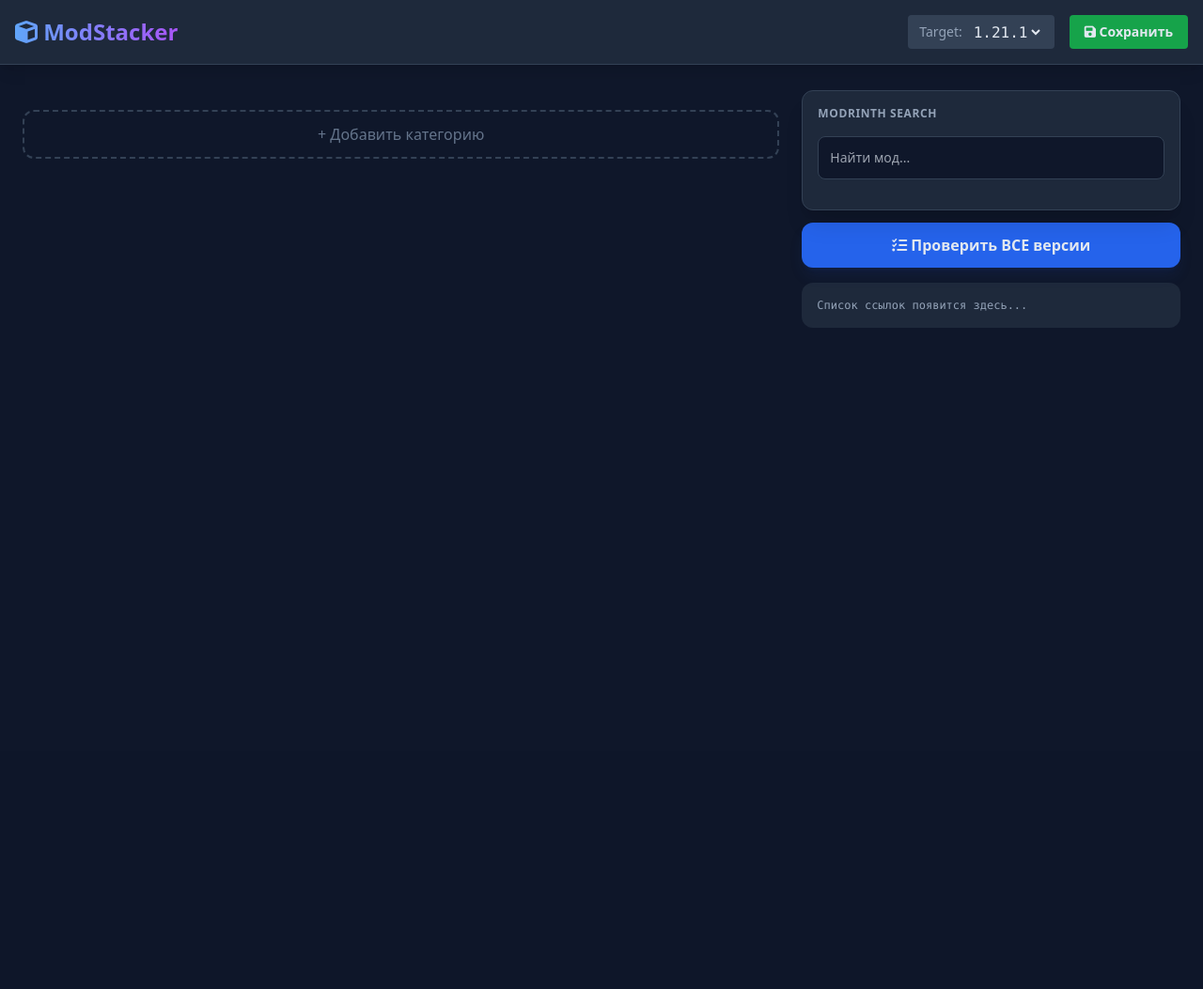
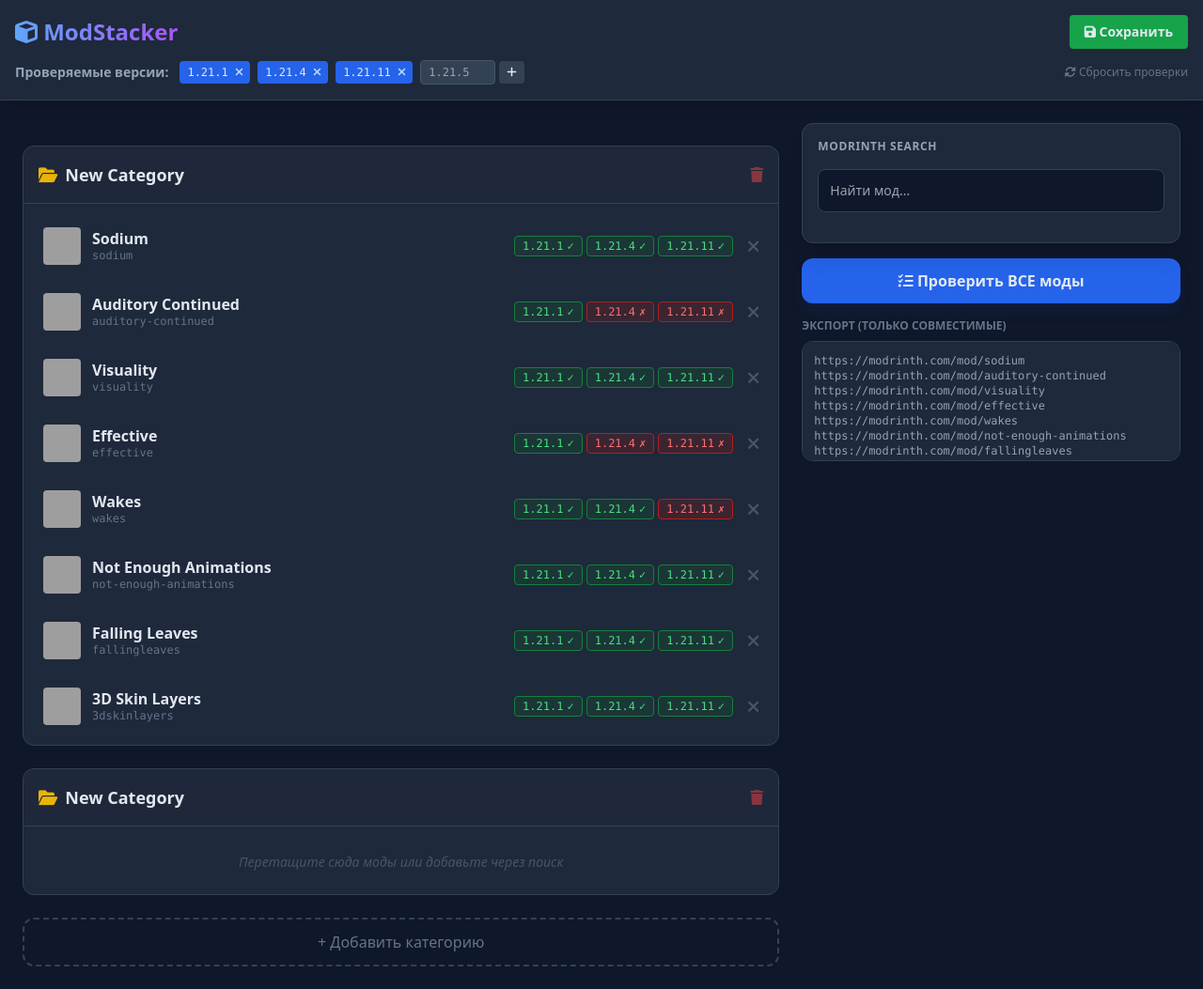
Before and after one commit to rkedjk/minecraft-mod-versioner, a Flask app: page / in a window 1280 px wide. Shown: the whole page at 94% size. Before the commit the page ends 349 px from the top, so only its background shows below. Run offline with Flask 3, Linux system fonts and the light colour scheme; data that the repository does not hold is empty; some libraries are stand-ins or nearby versions; grey boxes are pictures that could not be loaded.

Commit message:
Better UI

```diff
--- a/templates/index.html
+++ b/templates/index.html
@@ -1,50 +1,62 @@
 <!DOCTYPE html>
 <html lang="ru">
-
 <head>
     <meta charset="UTF-8">
     <title>ModStacker 🛠️</title>
-    <!-- Tailwind CSS -->
     <script src="https://cdn.tailwindcss.com"></script>
-    <!-- Alpine.js -->
     <script defer src="https://cdn.jsdelivr.net/npm/alpinejs@3.x.x/dist/cdn.min.js"></script>
-    <!-- Icons -->
     <link href="https://cdnjs.cloudflare.com/ajax/libs/font-awesome/6.0.0/css/all.min.css" rel="stylesheet">
     <style>
-        [x-cloak] {
-            display: none !important;
-        }
-
-        .scroll-hide::-webkit-scrollbar {
-            display: none;
-        }
+        [x-cloak] { display: none !important; }
+        .scroll-hide::-webkit-scrollbar { display: none; }
     </style>
 </head>
-
-<body class="bg-slate-900 text-slate-200 min-h-screen font-sans" x-data="app()" x-init="initApp()">
+<body class="bg-slate-900 text-slate-200 min-h-screen font-sans"
+      x-data="app()" x-init="initApp()">
 
     <!-- Верхняя панель -->
-    <div
-        class="sticky top-0 z-50 bg-slate-800 border-b border-slate-700 shadow-lg p-4 flex justify-between items-center">
+    <div class="sticky top-0 z-50 bg-slate-800 border-b border-slate-700 shadow-lg p-4">
+        <div class="flex justify-between items-center mb-3">
             <h1 class="text-2xl font-bold bg-gradient-to-r from-blue-400 to-purple-500 text-transparent bg-clip-text">
                 <i class="fa-solid fa-cube"></i> ModStacker
             </h1>
 
-        <div class="flex gap-4">
-            <!-- Выбор версий для проверки -->
-            <div class="flex items-center gap-2 bg-slate-700 px-3 py-1 rounded">
-                <span class="text-sm text-slate-400">Target:</span>
-                <select x-model="targetVersion" @change="resetChecks()" class="bg-transparent font-mono outline-none">
-                    <option value="1.21.1">1.21.1</option>
-                    <option value="1.21.2">1.21.2</option>
-                    <option value="1.21.3">1.21.3</option>
-                    <option value="1.21.4">1.21.4</option>
-                </select>
+            <button @click="saveData()" class="px-4 py-2 bg-green-600 hover:bg-green-500 rounded text-sm font-bold transition">
+                <i class="fa-solid fa-save"></i> Сохранить
+            </button>
         </div>
 
-            <button @click="saveData()"
-                class="px-4 py-2 bg-green-600 hover:bg-green-500 rounded text-sm font-bold transition">
-                <i class="fa-solid fa-save"></i> Сохранить
+        <!-- Управление версиями -->
+        <div class="flex items-center gap-3">
+            <span class="text-sm text-slate-400 font-semibold">Проверяемые версии:</span>
+
+            <!-- Список выбранных версий -->
+            <div class="flex gap-2 flex-wrap items-center">
+                <template x-for="(ver, idx) in targetVersions" :key="ver">
+                    <div class="flex items-center gap-1 bg-blue-600 px-2 py-1 rounded text-xs font-mono">
+                        <span x-text="ver"></span>
+                        <button @click="removeVersion(idx)" class="ml-1 text-blue-200 hover:text-white">
+                            <i class="fa-solid fa-xmark"></i>
+                        </button>
+                    </div>
+                </template>
+
+                <!-- Форма добавления новой версии -->
+                <div class="flex gap-1 items-center">
+                    <input type="text"
+                           x-model="newVersion"
+                           @keyup.enter="addVersion()"
+                           placeholder="1.21.5"
+                           class="w-20 bg-slate-700 border border-slate-600 rounded px-2 py-1 text-xs font-mono focus:border-blue-500 outline-none">
+                    <button @click="addVersion()" class="bg-slate-700 hover:bg-slate-600 px-2 py-1 rounded text-xs transition">
+                        <i class="fa-solid fa-plus"></i>
+                    </button>
+                </div>
+            </div>
+
+            <!-- Кнопка сброса проверок -->
+            <button @click="resetChecks()" class="ml-auto text-xs text-slate-500 hover:text-slate-300 transition">
+                <i class="fa-solid fa-rotate"></i> Сбросить проверки
             </button>
         </div>
     </div>
@@ -60,11 +72,9 @@
                     <div class="p-4 bg-slate-800/50 flex justify-between items-center border-b border-slate-700">
                         <h2 class="text-lg font-semibold flex items-center gap-2">
                             <i class="fa-solid fa-folder-open text-yellow-500"></i>
-                            <input x-model="cat.name" class="bg-transparent outline-none focus:text-blue-400"
-                                placeholder="Category Name">
+                            <input x-model="cat.name" class="bg-transparent outline-none focus:text-blue-400" placeholder="Category Name">
                         </h2>
-                        <button @click="deleteCategory(catIndex)"
-                            class="text-red-500 hover:text-red-400 opacity-50 hover:opacity-100">
+                        <button @click="deleteCategory(catIndex)" class="text-red-500 hover:text-red-400 opacity-50 hover:opacity-100">
                             <i class="fa-solid fa-trash"></i>
                         </button>
                     </div>
@@ -72,45 +82,49 @@
                     <!-- Список модов в категории -->
                     <div class="p-2 space-y-1">
                         <template x-for="(mod, modIndex) in cat.mods" :key="mod.slug">
-                            <div
-                                class="group flex items-center justify-between p-3 rounded-lg hover:bg-slate-700 transition border border-transparent hover:border-slate-600">
-                                <div class="flex items-center gap-3">
-                                    <img :src="mod.icon_url || 'https://cdn.modrinth.com/user/icon/placeholder.png'"
-                                        class="w-8 h-8 rounded">
+                            <div class="group flex items-center justify-between p-3 rounded-lg hover:bg-slate-700 transition border border-transparent hover:border-slate-600">
+                                <!-- Левая часть: иконка и название -->
+                                <div class="flex items-center gap-3 flex-shrink-0">
+                                    <img :src="mod.icon_url || 'https://cdn.modrinth.com/user/icon/placeholder.png'" class="w-10 h-10 rounded">
                                     <div>
                                         <div class="font-bold leading-tight" x-text="mod.title"></div>
                                         <div class="text-xs text-slate-500 font-mono" x-text="mod.slug"></div>
                                     </div>
                                 </div>
 
-                                <div class="flex items-center gap-4">
-                                    <!-- Статус версии -->
-                                    <div class="text-right">
-                                        <div x-show="!mod.checked"
-                                            class="text-xs text-slate-500 cursor-pointer hover:text-blue-400"
-                                            @click="checkMod(mod)">
-                                            Check <i class="fa-solid fa-rotate"></i>
-                                        </div>
-                                        <div x-show="mod.checking" class="text-yellow-500 animate-spin">
+                                <!-- Средняя часть: статусы версий -->
+                                <div class="flex-1 flex items-center gap-2 justify-end mr-4">
+                                    <template x-if="!mod.checked">
+                                        <button @click="checkMod(mod)"
+                                                class="text-xs text-slate-500 hover:text-blue-400 transition px-3 py-1 border border-slate-700 rounded hover:border-blue-500">
+                                            <i class="fa-solid fa-circle-check"></i> Проверить
+                                        </button>
+                                    </template>
+
+                                    <template x-if="mod.checking">
+                                        <div class="text-yellow-500 animate-spin text-sm">
                                             <i class="fa-solid fa-circle-notch"></i>
                                         </div>
-                                        <div x-show="mod.checked && !mod.checking">
-                                            <span x-show="mod.supported"
-                                                class="text-green-400 font-bold bg-green-400/10 px-2 py-0.5 rounded text-xs">
-                                                ✅ Supported
-                                            </span>
-                                            <span x-show="!mod.supported"
-                                                class="text-red-400 font-bold bg-red-400/10 px-2 py-0.5 rounded text-xs">
-                                                ❌ No version
-                                            </span>
+                                    </template>
+
+                                    <template x-if="mod.checked && !mod.checking">
+                                        <div class="flex gap-1 flex-wrap">
+                                            <template x-for="ver in targetVersions" :key="ver">
+                                                <div class="flex items-center gap-1 px-2 py-0.5 rounded text-xs font-mono"
+                                                     :class="mod.versions && mod.versions[ver] ? 'bg-green-900/30 text-green-400 border border-green-700' : 'bg-red-900/30 text-red-400 border border-red-700'">
+                                                    <span x-text="ver"></span>
+                                                    <span x-text="mod.versions && mod.versions[ver] ? '✓' : '✗'"></span>
                                                 </div>
+                                            </template>
+                                        </div>
+                                    </template>
                                 </div>
 
-                                    <button @click="cat.mods.splice(modIndex, 1)"
-                                        class="text-slate-600 hover:text-red-500 transition">
-                                        <i class="fa-solid fa-xmark"></i>
+                                <!-- Правая часть: кнопка удаления -->
+                                <button @click="cat.mods.splice(modIndex, 1); saveData()"
+                                        class="text-slate-600 hover:text-red-500 transition flex-shrink-0">
+                                    <i class="fa-solid fa-xmark text-lg"></i>
                                 </button>
-                                </div>
                             </div>
                         </template>
 
@@ -122,27 +136,25 @@
                 </div>
             </template>
 
-            <button @click="addCategory()"
-                class="w-full py-3 border-2 border-dashed border-slate-700 text-slate-500 rounded-xl hover:border-slate-500 hover:text-slate-300 transition">
+            <button @click="addCategory()" class="w-full py-3 border-2 border-dashed border-slate-700 text-slate-500 rounded-xl hover:border-slate-500 hover:text-slate-300 transition">
                 + Добавить категорию
             </button>
         </div>
 
         <!-- ПРАВАЯ КОЛОНКА: Поиск -->
         <div class="w-1/3">
-            <div class="sticky top-24 bg-slate-800 rounded-xl p-4 border border-slate-700 shadow-xl">
+            <div class="sticky top-32 bg-slate-800 rounded-xl p-4 border border-slate-700 shadow-xl">
                 <h3 class="font-bold mb-4 text-slate-400 uppercase text-xs tracking-wider">Modrinth Search</h3>
 
                 <div class="relative">
                     <input type="text" x-model="searchQuery" @input.debounce.500ms="performSearch()"
                            placeholder="Найти мод..."
                            class="w-full bg-slate-900 border border-slate-700 rounded-lg p-3 text-sm focus:border-blue-500 outline-none transition">
-                    <i x-show="isSearching"
-                        class="fa-solid fa-spinner fa-spin absolute right-3 top-3.5 text-slate-500"></i>
+                    <i x-show="isSearching" class="fa-solid fa-spinner fa-spin absolute right-3 top-3.5 text-slate-500"></i>
                 </div>
 
                 <!-- Результаты поиска -->
-                <div class="mt-4 space-y-2 max-h-[70vh] overflow-y-auto pr-1 scroll-hide">
+                <div class="mt-4 space-y-2 max-h-[60vh] overflow-y-auto pr-1 scroll-hide">
                     <template x-for="result in searchResults" :key="result.slug">
                         <div class="bg-slate-900 p-3 rounded-lg border border-slate-700 flex gap-3 hover:border-blue-500 transition group cursor-pointer"
                              @click="addToCategory(result)">
@@ -152,24 +164,35 @@
                                 <div class="text-xs text-slate-500 line-clamp-1" x-text="result.description"></div>
                             </div>
                             <div class="flex items-center">
-                                <i
-                                    class="fa-solid fa-plus text-blue-500 opacity-0 group-hover:opacity-100 transition"></i>
+                                <i class="fa-solid fa-plus text-blue-500 opacity-0 group-hover:opacity-100 transition"></i>
                             </div>
                         </div>
                     </template>
+
+                    <div x-show="searchResults.length === 0 && !isSearching && searchQuery.length > 0"
+                         class="text-center text-slate-600 text-sm py-4">
+                        Ничего не найдено
+                    </div>
                 </div>
             </div>
 
             <!-- Кнопка массовой проверки -->
             <div class="mt-4">
                 <button @click="checkAll()"
-                    class="w-full bg-blue-600 hover:bg-blue-500 py-3 rounded-xl font-bold transition shadow-lg shadow-blue-900/20">
-                    <i class="fa-solid fa-list-check"></i> Проверить ВСЕ версии
+                        :disabled="targetVersions.length === 0"
+                        class="w-full py-3 rounded-xl font-bold transition shadow-lg disabled:opacity-50 disabled:cursor-not-allowed"
+                        :class="targetVersions.length > 0 ? 'bg-blue-600 hover:bg-blue-500 shadow-blue-900/20' : 'bg-slate-700'">
+                    <i class="fa-solid fa-list-check"></i> Проверить ВСЕ моды
                 </button>
             </div>
+
             <!-- Экспорт -->
-            <div class="mt-4 p-4 bg-slate-800 rounded-xl text-xs font-mono text-slate-400 break-all select-all cursor-pointer"
-                x-text="exportList()" @click="$el.select()">
+            <div class="mt-4">
+                <div class="text-xs text-slate-500 mb-2 uppercase font-bold">Экспорт (только совместимые)</div>
+                <textarea readonly
+                          class="w-full h-32 bg-slate-800 rounded-xl p-3 text-xs font-mono text-slate-400 border border-slate-700 resize-none focus:border-blue-500 outline-none"
+                          @click="$el.select()"
+                          x-text="exportList()"></textarea>
             </div>
         </div>
     </div>
@@ -182,72 +205,135 @@
                 searchQuery: '',
                 searchResults: [],
                 isSearching: false,
-                targetVersion: '1.21.1',
+                targetVersions: ['1.21.1', '1.21.2', '1.21.3', '1.21.4'], // Начальные версии
+                newVersion: '',
 
                 async initApp() {
                     const resp = await fetch('/api/data');
                     this.data = await resp.json();
+
+                    // Загружаем сохраненные версии, если есть
+                    if (this.data.targetVersions) {
+                        this.targetVersions = this.data.targetVersions;
+                    }
+                },
+
+                addVersion() {
+                    const ver = this.newVersion.trim();
+                    if (!ver) return;
+
+                    // Проверка формата (например, 1.21.5)
+                    if (!/^\d+\.\d+(\.\d+)?$/.test(ver)) {
+                        alert('Неверный формат версии! Используйте формат: 1.21.5');
+                        return;
+                    }
+
+                    if (this.targetVersions.includes(ver)) {
+                        alert('Эта версия уже добавлена');
+                        return;
+                    }
+
+                    this.targetVersions.push(ver);
+                    this.newVersion = '';
+                    this.resetChecks(); // Сбрасываем проверки при изменении версий
+                    this.saveData();
+                },
+
+                removeVersion(idx) {
+                    this.targetVersions.splice(idx, 1);
+                    this.resetChecks();
+                    this.saveData();
                 },
 
                 async performSearch() {
-                    if (this.searchQuery.length < 2) return;
+                    if (this.searchQuery.length < 2) {
+                        this.searchResults = [];
+                        return;
+                    }
                     this.isSearching = true;
-                    const resp = await fetch(`/api/search?q=${this.searchQuery}`);
+                    const resp = await fetch(`/api/search?q=${encodeURIComponent(this.searchQuery)}`);
                     this.searchResults = await resp.json();
                     this.isSearching = false;
                 },
 
                 addCategory() {
                     this.data.categories.push({ name: 'New Category', mods: [] });
+                    this.saveData();
                 },
 
                 deleteCategory(idx) {
-                    if (confirm('Delete category?')) this.data.categories.splice(idx, 1);
+                    if(confirm('Удалить категорию?')) {
+                        this.data.categories.splice(idx, 1);
+                        this.saveData();
+                    }
                 },
 
                 addToCategory(mod) {
-                    // Добавляем в первую категорию по умолчанию
                     if (this.data.categories.length === 0) this.addCategory();
 
-                    // Проверяем, нет ли уже такого
                     const exists = this.data.categories.some(c => c.mods.some(m => m.slug === mod.slug));
-                    if (exists) { alert('Already added!'); return; }
+                    if (exists) {
+                        alert('Этот мод уже добавлен!');
+                        return;
+                    }
 
                     this.data.categories[0].mods.push({
                         title: mod.title,
                         slug: mod.slug,
                         icon_url: mod.icon_url,
                         checked: false,
-                        supported: false,
+                        versions: {}, // Объект вида {"1.21.1": true, "1.21.2": false}
                         checking: false
                     });
+
                     this.searchQuery = '';
                     this.searchResults = [];
-                    this.checkMod(this.data.categories[0].mods[this.data.categories[0].mods.length - 1]);
-                    this.saveData();
+
+                    // Автоматически проверяем новый мод
+                    const addedMod = this.data.categories[0].mods[this.data.categories[0].mods.length - 1];
+                    this.checkMod(addedMod);
                 },
 
                 async checkMod(mod) {
+                    if (this.targetVersions.length === 0) {
+                        alert('Добавьте хотя бы одну версию для проверки');
+                        return;
+                    }
+
                     mod.checking = true;
+
+                    try {
                         const resp = await fetch('/api/check_version', {
                             method: 'POST',
-                        headers: { 'Content-Type': 'application/json' },
-                        body: JSON.stringify({ slug: mod.slug, versions: [this.targetVersion] })
+                            headers: {'Content-Type': 'application/json'},
+                            body: JSON.stringify({
+                                slug: mod.slug,
+                                versions: this.targetVersions
+                            })
                         });
                         const result = await resp.json();
 
-                    mod.supported = result[this.targetVersion] === true;
+                        mod.versions = result; // Сохраняем объект {"1.21.1": true, ...}
                         mod.checked = true;
+                    } catch (e) {
+                        console.error('Error checking mod:', e);
+                        alert('Ошибка при проверке мода ' + mod.title);
+                    } finally {
                         mod.checking = false;
-                    this.saveData(); // Сохраняем состояние проверки
+                        this.saveData();
+                    }
                 },
 
                 async checkAll() {
+                    if (this.targetVersions.length === 0) {
+                        alert('Добавьте версии для проверки');
+                        return;
+                    }
+
                     for (let cat of this.data.categories) {
                         for (let mod of cat.mods) {
                             await this.checkMod(mod);
-                            // Небольшая задержка, чтобы красиво обновлялось
-                            await new Promise(r => setTimeout(r, 100));
+                            await new Promise(r => setTimeout(r, 150)); // Задержка для красоты
                         }
                     }
                 },
@@ -255,30 +341,47 @@
                 resetChecks() {
                     this.data.categories.forEach(c => c.mods.forEach(m => {
                         m.checked = false;
+                        m.versions = {};
                     }));
+                    this.saveData();
                 },
 
                 async saveData() {
+                    // Сохраняем и версии тоже
+                    const payload = {
+                        ...this.data,
+                        targetVersions: this.targetVersions
+                    };
+
                     await fetch('/api/save', {
                         method: 'POST',
-                        headers: { 'Content-Type': 'application/json' },
-                        body: JSON.stringify(this.data)
+                        headers: {'Content-Type': 'application/json'},
+                        body: JSON.stringify(payload)
                     });
                 },
 
                 exportList() {
-                    // Генерируем простой список ссылок
+                    if (this.targetVersions.length === 0) {
+                        return "Добавьте версии для проверки...";
+                    }
+
                     let text = "";
-                    this.data.categories.forEach(c => {
-                        c.mods.forEach(m => {
-                            if (m.supported) text += `https://modrinth.com/mod/${m.slug}\n`;
+                    this.data.categories.forEach(cat => {
+                        cat.mods.forEach(mod => {
+                            // Экспортируем только если хотя бы одна версия поддерживается
+                            if (mod.checked && mod.versions) {
+                                const hasSupport = Object.values(mod.versions).some(v => v === true);
+                                if (hasSupport) {
+                                    text += `https://modrinth.com/mod/${mod.slug}\n`;
+                                }
+                            }
                         });
                     });
-                    return text || "Список ссылок появится здесь...";
+
+                    return text || "Список ссылок появится после проверки модов...";
                 }
             }
         }
     </script>
 </body>
-
 </html>
```
Also changed, not shown: mods.json (+115 -0 lines). Lines whose indentation alone changed are shown as unchanged.
